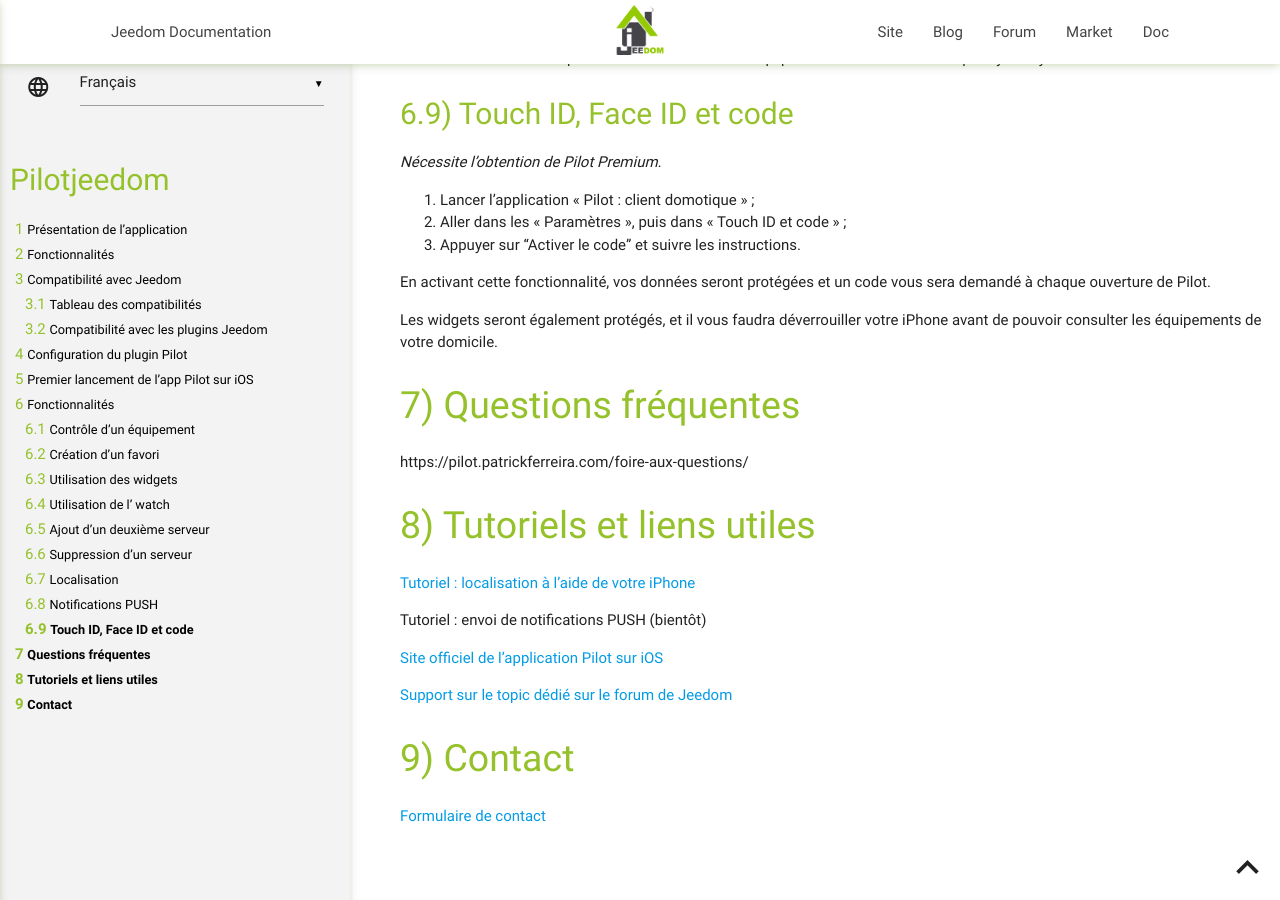
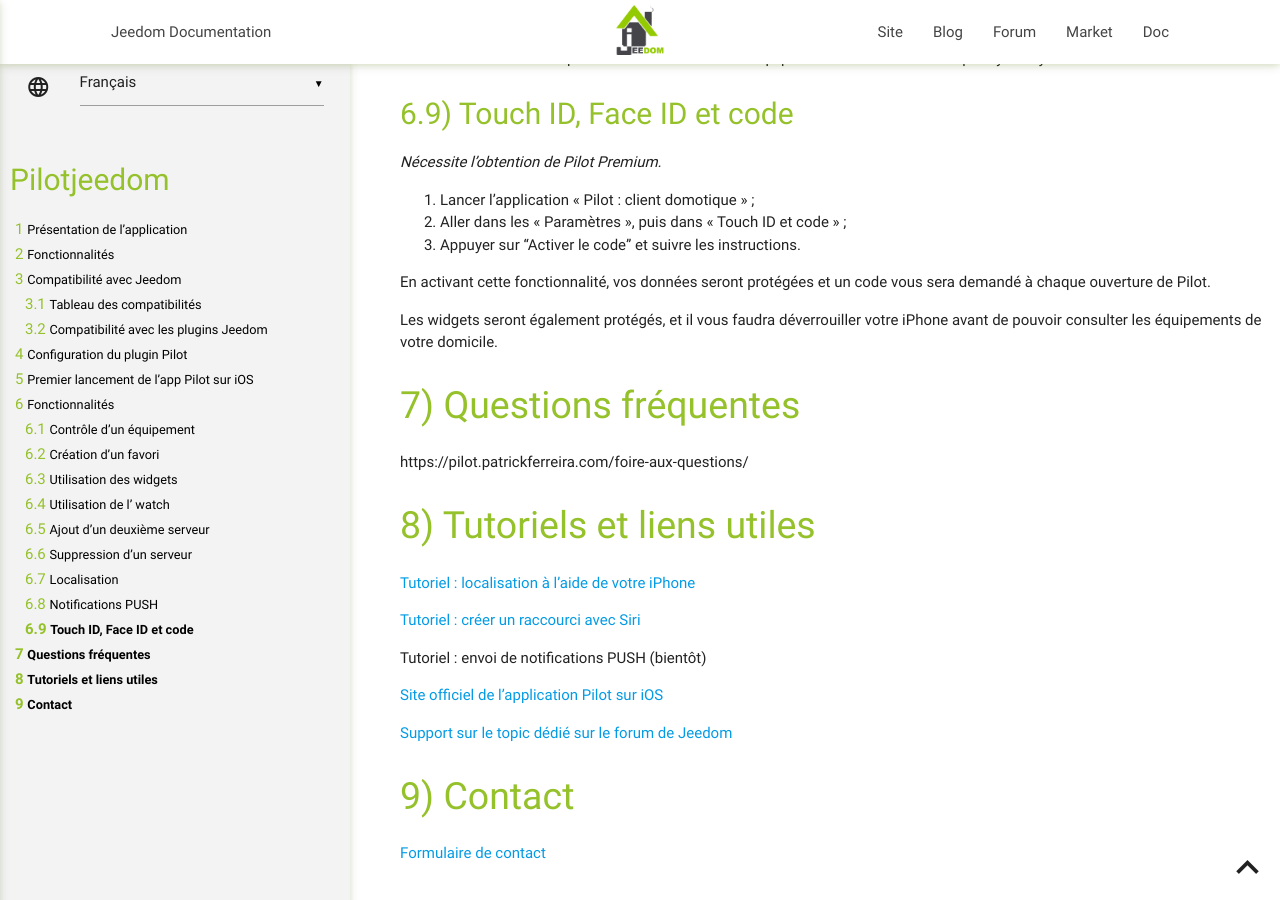
Before and after one commit to patrickferreira/PilotJeedom, a Jekyll site: the page built from docs/fr_FR/index.md, in a window 1280 px wide and 900 px high, scrolled down 15218 px. Built offline with Jekyll 4.4.1, drawn with Linux system fonts in a browser that asks for light colours; our own code applies the rules of GitHub Pages for plain Markdown files.

Commit message:
Update index.md

```diff
--- a/docs/fr_FR/index.md
+++ b/docs/fr_FR/index.md
@@ -391,6 +391,8 @@ Tutoriels et liens utiles
 
 [Tutoriel : localisation à l'aide de votre iPhone](https://pilot.patrickferreira.com/tutoriel-jeedom-localisation-iphone/)
 
+[Tutoriel : créer un raccourci avec Siri](https://pilot.patrickferreira.com/utiliser-les-actions-siri-avec-domoticz-et-jeedom/)
+
 Tutoriel : envoi de notifications PUSH (bientôt)
 
 [Site officiel de l'application Pilot sur iOS](https://pilot.patrickferreira.com/client-domotique/)
```
